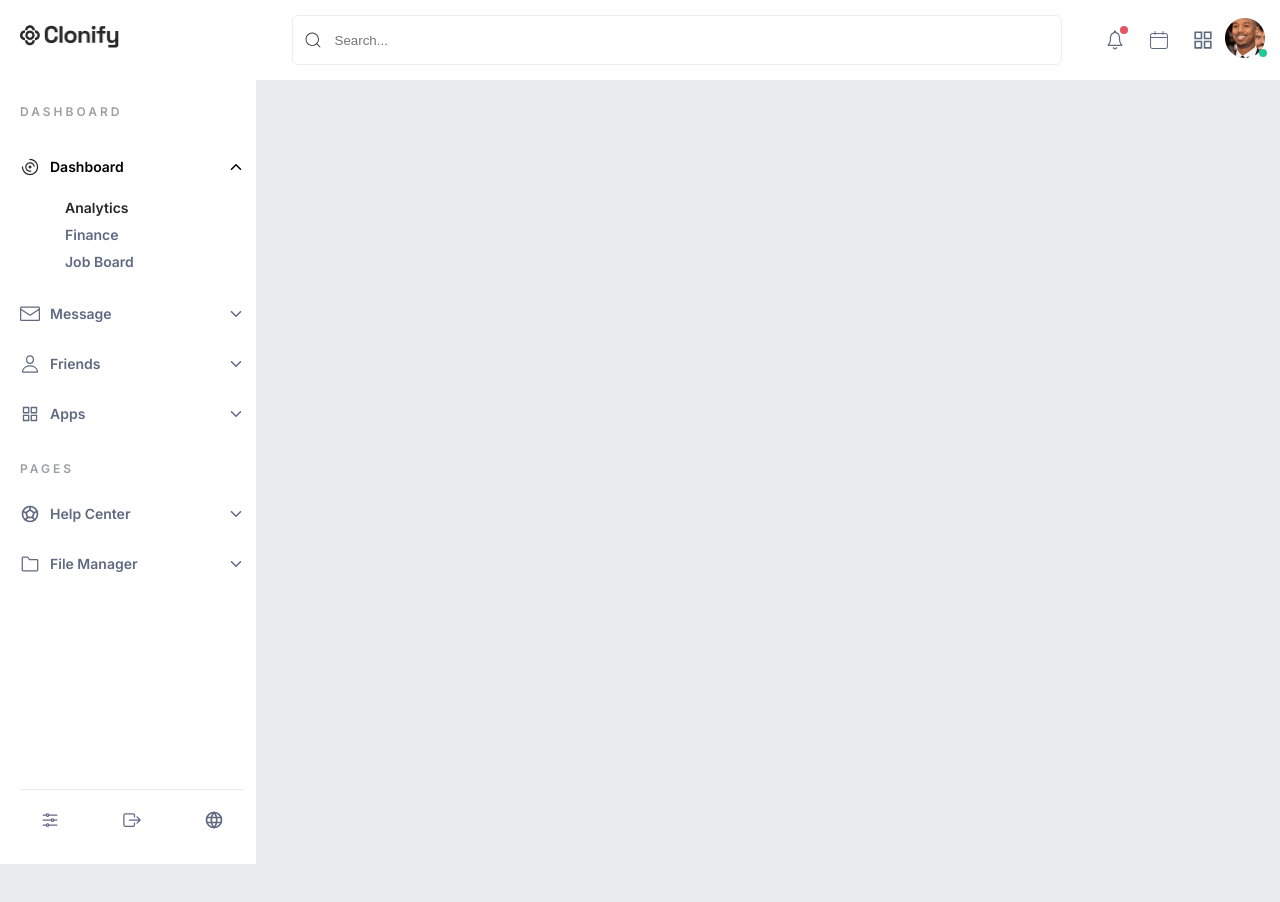
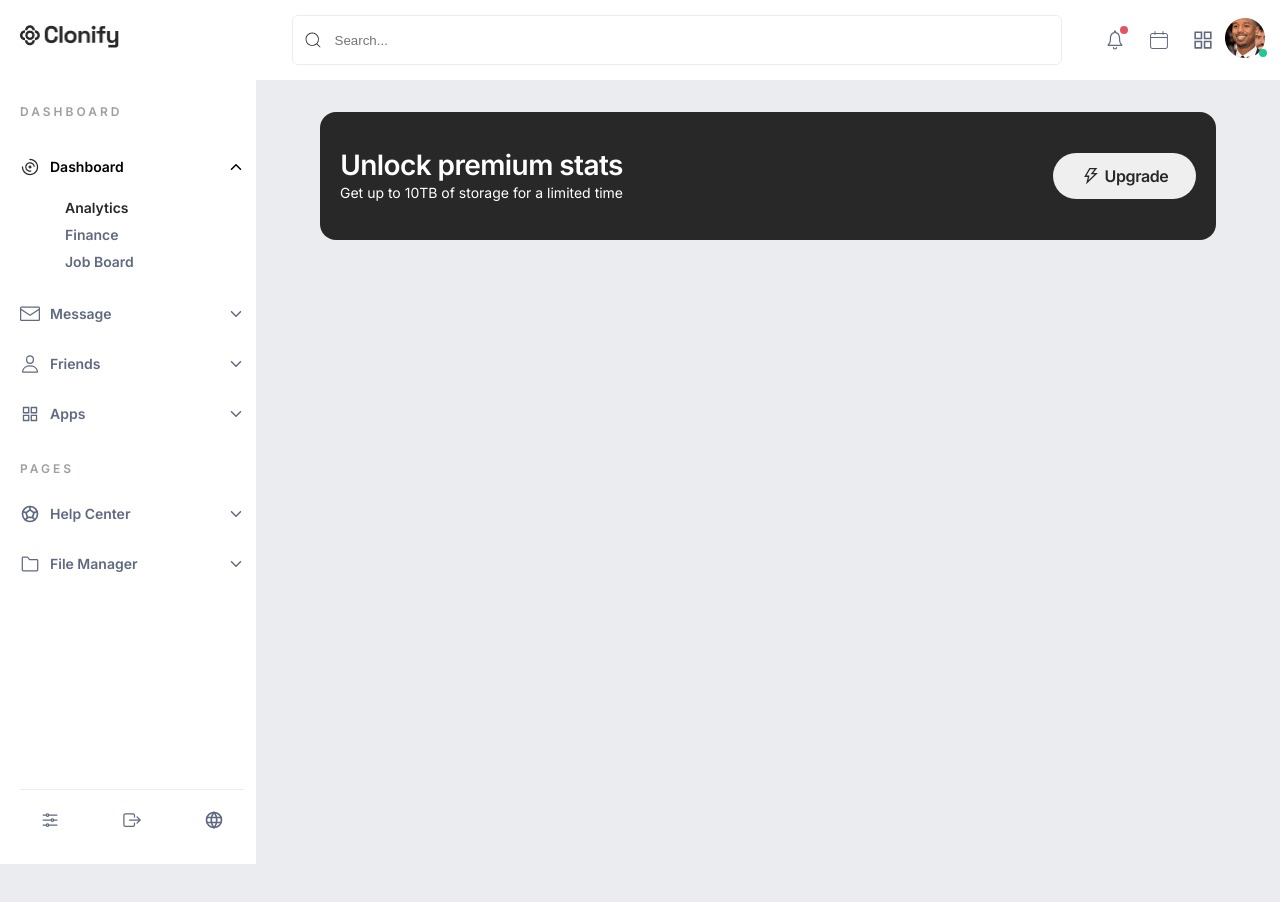
Before and after one commit to Yash0125/clonify, a React (Create React App) app: page / in a window 1280 px wide. Shown: the top 902 px of the page. Built offline with nearby package versions, Linux system fonts and the light colour scheme.

Commit message:
feat : HeroSection added

```diff
--- a/src/components/BodyContent/BodyContent.jsx
+++ b/src/components/BodyContent/BodyContent.jsx
@@ -1,11 +1,13 @@
 import React from 'react';
 import './BodyContent.css'
 import Header from '../Header/Header';
+import HeroSection from '../HeroSection/HeroSection';
 
 const BodyContent = () => {
   return (
     <div className='bodycontent-container'>
       <Header/>
+      <HeroSection/>
     </div>
   )
 }
--- /dev/null
+++ b/src/components/HeroSection/HeroSection.css
@@ -0,0 +1,98 @@
+@import url("https://fonts.googleapis.com/css2?family=Inter:wght@100..900&display=swap");
+
+.herosection-container {
+  background-color: #282828;
+  height: 8rem;
+  border-radius: 1rem;
+  width: 70vw;
+  margin: 2rem auto 2rem auto;
+  display: flex;
+  flex-direction: row;
+  justify-content: space-between;
+}
+
+.herosection-left-container {
+  display: flex;
+  flex-direction: column;
+  padding-left: 20px;
+  justify-content: center;
+  align-items: center;
+}
+
+.herosection-left-title {
+  font-family: "Inter", sans-serif;
+  font-weight: 600;
+  font-size: 28px;
+  line-height: 34px;
+  letter-spacing: -0.6px;
+  color: #ffffff;
+  margin: 0;
+  padding: 0;
+}
+.herosection-left-description {
+  font-family: "Inter", sans-serif;
+  font-weight: 400;
+  font-size: 14px;
+  line-height: 22px;
+  color: #ffffff;
+  margin: 0;
+  padding: 0;
+}
+.herosection-right-container {
+  display: flex;
+  justify-content: center;
+  align-items: center;
+  padding-right: 20px;
+}
+.upgrade-btn-container {
+  width: 143px;
+  height: 46px;
+  border-radius: 39px;
+  padding: 9px 24px;
+  gap: 4px;
+  display: flex;
+  justify-content: center;
+  align-items: center;
+  color: #ffffff;
+  border: none;
+}
+.upgrade-btn-container span {
+  font-family: "Inter", sans-serif;
+  font-weight: 600;
+  font-size: 16px;
+  line-height: 28px;
+  letter-spacing: -0.4px;
+  text-align: center;
+  color: #282828;
+}
+
+.upgrade-icon {
+  height: 20px;
+  width: 20px;
+  color: #282828;
+}
+@media screen and (max-width: 768px) {
+  .herosection-container {
+    width: 95vw;
+    flex-direction: column;
+    height: 12.5rem;
+    justify-content: center;
+  }
+  .herosection-left-container {
+    padding-left: 0;
+    margin: 0;
+    padding: 0;
+  }
+  .herosection-right-container {
+    padding-right: 0;
+  }
+  .upgrade-btn-container {
+    padding: 0.7rem;
+  }
+  .herosection-left-title {
+    padding: 0.4rem;
+  }
+  .herosection-left-description {
+    padding: 0.4rem;
+  }
+}
--- /dev/null
+++ b/src/components/HeroSection/HeroSection.jsx
@@ -0,0 +1,24 @@
+import React from "react";
+import "./HeroSection.css";
+import { AiOutlineThunderbolt } from "react-icons/ai";
+
+const HeroSection = () => {
+  return (
+    <div className="herosection-container">
+      <div className="herosection-left-container">
+        <h2 className="herosection-left-title">Unlock premium stats</h2>
+        <p className="herosection-left-description">
+          Get up to 10TB of storage for a limited time
+        </p>
+      </div>
+      <div className="herosection-right-container">
+        <button className="upgrade-btn-container">
+          <AiOutlineThunderbolt className="upgrade-icon" />
+          <span>Upgrade</span>
+        </button>
+      </div>
+    </div>
+  );
+};
+
+export default HeroSection;
```
